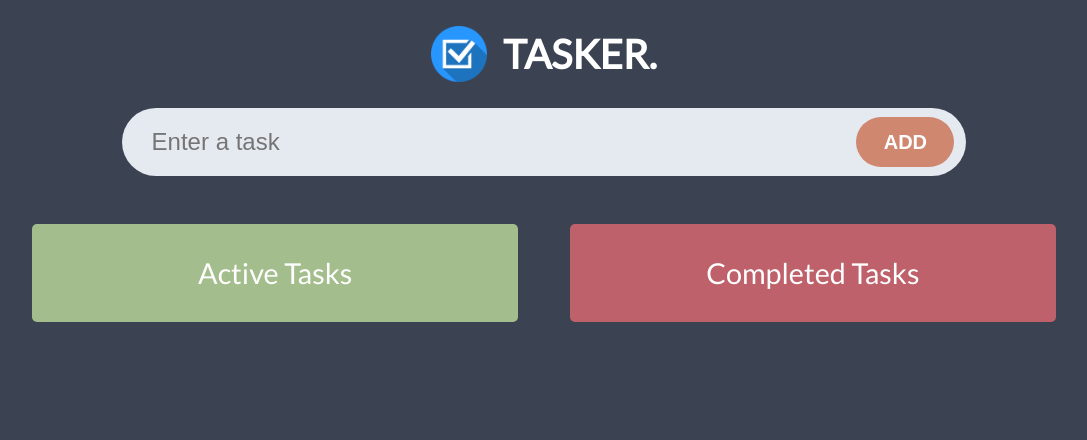
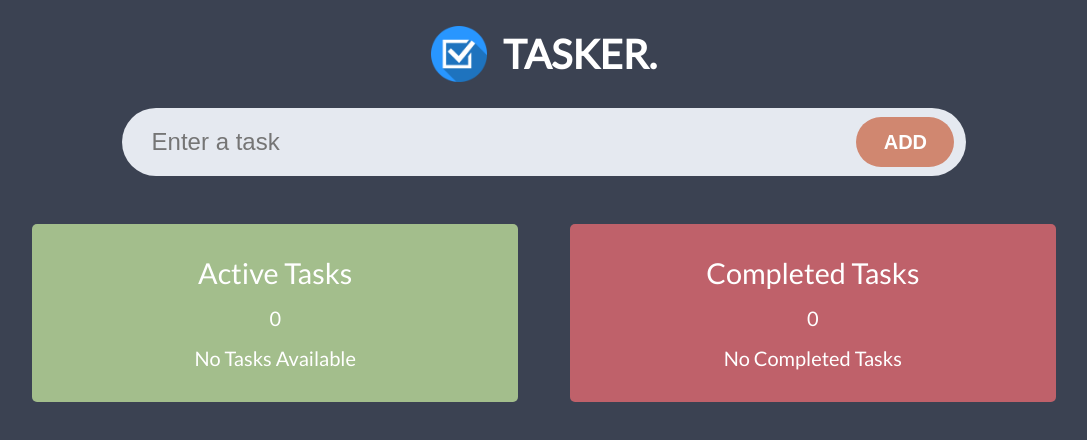
Before and after one commit to nickhuynhq/Tasker, a React (Create React App) app: page / in a window 1280 px wide. Shown: the top 440 px of the page, without its empty margins (96-1183 px from the left). Built offline with nearby package versions, Linux system fonts and the light colour scheme.

Commit message:
Comments and styling adjustments

```diff
--- a/src/components/TodoList/TodoList.scss
+++ b/src/components/TodoList/TodoList.scss
@@ -51,6 +51,13 @@
             font-size: 1.8rem;
         }
     }
+
+    &__message{
+        margin-top: 1rem;
+        font-size: 1.25rem;
+        color: white;
+        text-align: center;
+    }
 }
 
 .drag-active{
--- a/src/components/TodoList/TodoList.tsx
+++ b/src/components/TodoList/TodoList.tsx
@@ -10,15 +10,27 @@ interface Props {
   setCompletedTodos: React.Dispatch<React.SetStateAction<Todo[]>>;
 }
 
-const TodoList: React.FC<Props> = ({ todos, setTodos, completedTodos, setCompletedTodos }) => {
+const TodoList: React.FC<Props> = ({
+  todos,
+  setTodos,
+  completedTodos,
+  setCompletedTodos,
+}) => {
   return (
-
     <div className="container">
       <Droppable droppableId="TodosList">
         {(provided, snapshot) => (
-          <div className={`todos ${snapshot.isDraggingOver ? "drag-active" : ""}`} ref={provided.innerRef} {...provided.droppableProps}>
+          <div
+            className={`todos ${snapshot.isDraggingOver ? "drag-active" : ""}`}
+            ref={provided.innerRef}
+            {...provided.droppableProps}
+          >
             <span className="todos__heading">Active Tasks</span>
-            {todos.map((todo, index) => (
+            <span className="todos__message">{todos.length}</span>
+            {todos.length === 0 ? (
+              <span className="todos__message">No Tasks Available</span>
+            ) : (
+              todos.map((todo, index) => (
                 <TodoCard
                   index={index}
                   key={todo.id}
@@ -28,7 +40,8 @@ const TodoList: React.FC<Props> = ({ todos, setTodos, completedTodos, setComplet
                   otherTodos={completedTodos}
                   setOtherTodos={setCompletedTodos}
                 />
-            ))}
+              ))
+            )}
             {provided.placeholder}
           </div>
         )}
@@ -36,9 +49,19 @@ const TodoList: React.FC<Props> = ({ todos, setTodos, completedTodos, setComplet
 
       <Droppable droppableId="TodosCompleted">
         {(provided, snapshot) => (
-          <div className={`todos--completed ${snapshot.isDraggingOver ? "drag-complete" : ""}`} ref={provided.innerRef} {...provided.droppableProps}>
+          <div
+            className={`todos--completed ${
+              snapshot.isDraggingOver ? "drag-complete" : ""
+            }`}
+            ref={provided.innerRef}
+            {...provided.droppableProps}
+          >
             <span className="todos__heading">Completed Tasks</span>
-              {completedTodos.map((todo, index) =>(
+            <span className="todos__message">{completedTodos.length}</span>
+            {completedTodos.length === 0 ? (
+              <span className="todos__message">No Completed Tasks</span>
+            ) : (
+              completedTodos.map((todo, index) => (
                 <TodoCard
                   index={index}
                   key={todo.id}
@@ -48,7 +71,8 @@ const TodoList: React.FC<Props> = ({ todos, setTodos, completedTodos, setComplet
                   otherTodos={todos}
                   setOtherTodos={setTodos}
                 />
-              ))}
+              ))
+            )}
             {provided.placeholder}
           </div>
         )}
```
Lines whose indentation alone changed are shown as unchanged.
